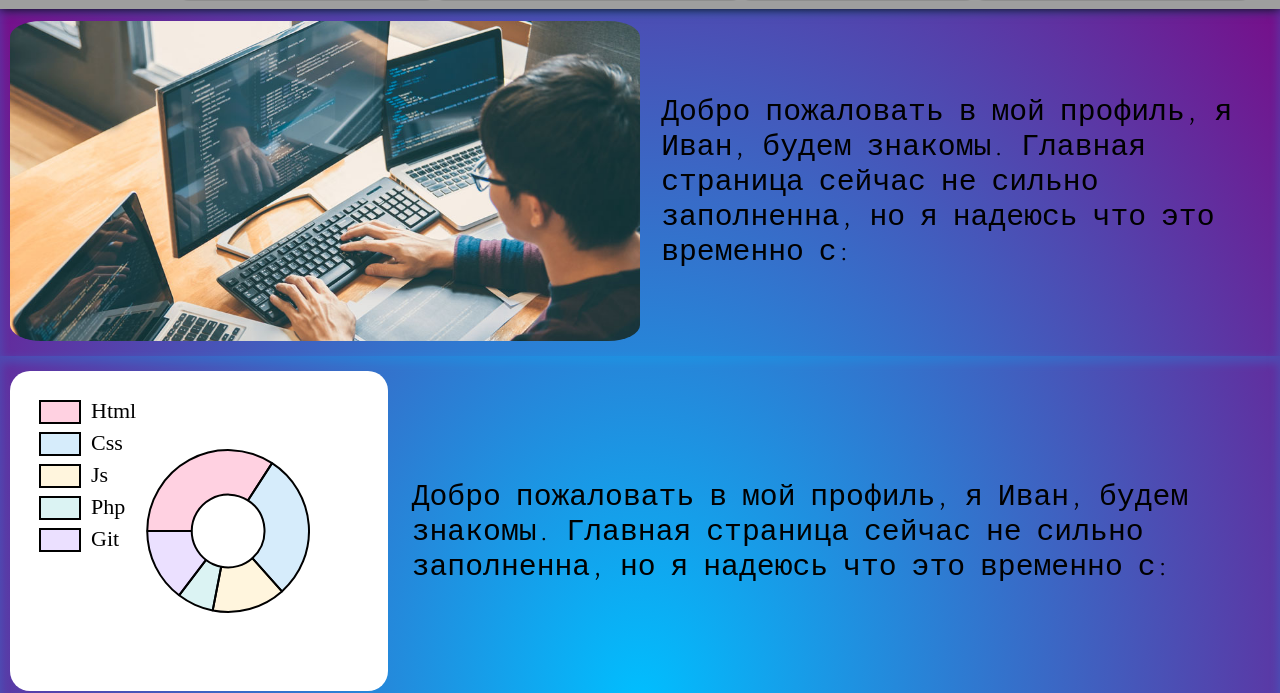
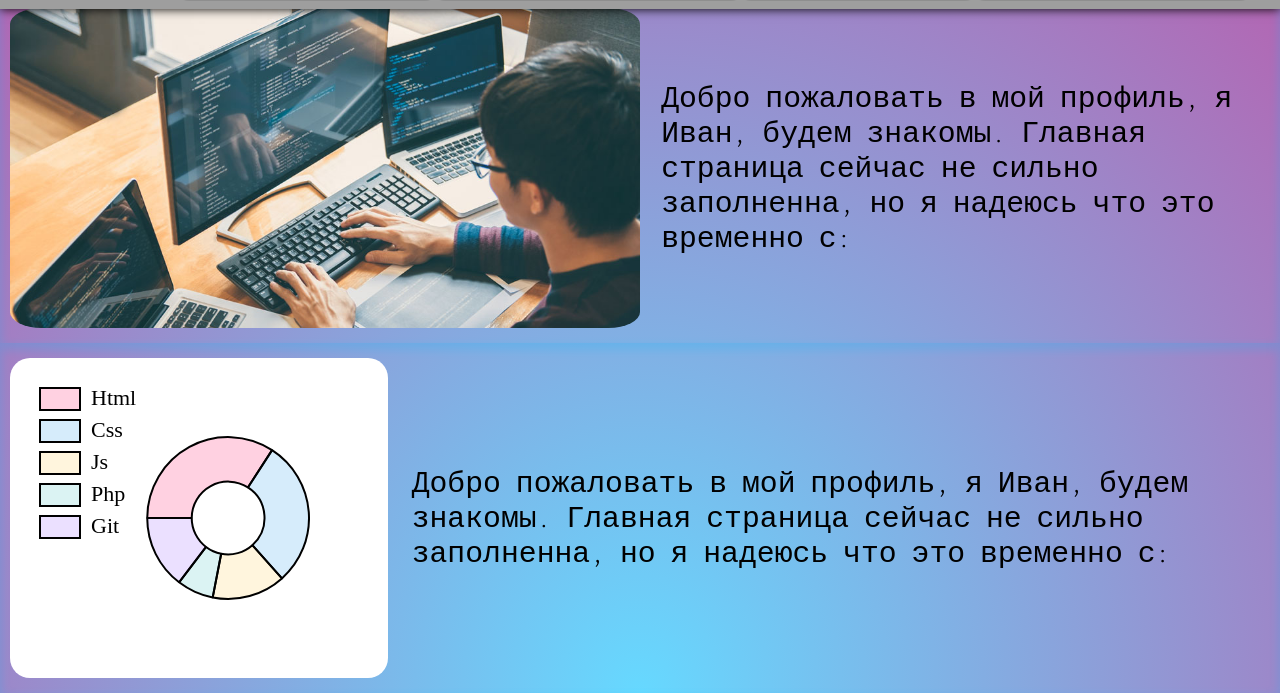
Before and after one commit to DarkPatrol/FrontEnd, a plain HTML site: page site/index.html in a window 1280 px wide. Shown: the part 122-815 px from the top of the page. Drawn offline with nearby package versions, Linux system fonts and the light colour scheme; grey boxes are pictures that could not be loaded.

Commit message:
fix background color

```diff
--- a/site/index.html
+++ b/site/index.html
@@ -8,8 +8,6 @@
     <link rel="preconnect" href="https://fonts.gstatic.com" crossorigin>
     <link href="https://fonts.googleapis.com/css2?family=Inconsolata:wght@300&display=swap" rel="stylesheet">
     <title>Портфолио товарища Иван</title>
-</head>
-<body>
 		<nav>
 			<div class="name">
 				<p>Ivan Kosenko</p>
@@ -29,6 +27,9 @@
 					<div class="line line3"></div>
 			</div>
 		</nav>
+</head>
+<body>
+
 <div class="content">
 		<div class="container">
 			<div class="container_img">
--- a/site/main.css
+++ b/site/main.css
@@ -10,7 +10,6 @@ html,body{
 	background-position: center;
 	background-size: 100% 100%;
 	object-fit: fill;
-	background-image: radial-gradient(deepskyblue, purple);
 }
 ::-webkit-scrollbar {
 
@@ -35,7 +34,6 @@ nav{
 	z-index: 50;
 	width: 100%;
 	top: 0px;
-
 }
 .name {
 	display: none;
@@ -114,7 +112,19 @@ nav{
 	justify-content: space-between;
 	position: relative;
 	flex-direction: column;
-	margin: 10% 0% 10% 0%;
+	margin: 9% 0% 0% 0%;
+}
+.content:before {
+	content: ' ';
+  display: block;
+  position: absolute;
+  opacity: 0.6;
+  background-image: radial-gradient(deepskyblue, purple);
+  background-repeat: no-repeat;
+  background-position: 50% 0;
+  background-size: cover;
+	width: 100%;
+	height: 100%;
 }
 .content p{
 	margin: 1%;
@@ -132,7 +142,7 @@ nav{
 	background-size: 100% auto;
 	object-fit: fill;
 	font-family: 'Inconsolata', monospace;
-	position: static;
+	position: relative;
 	width: 100%;
 	box-shadow: 0px 5px 10px 2px rgba(0, 191, 255, 0.2) inset;
 }
```
Lines whose indentation alone changed are shown as unchanged.
